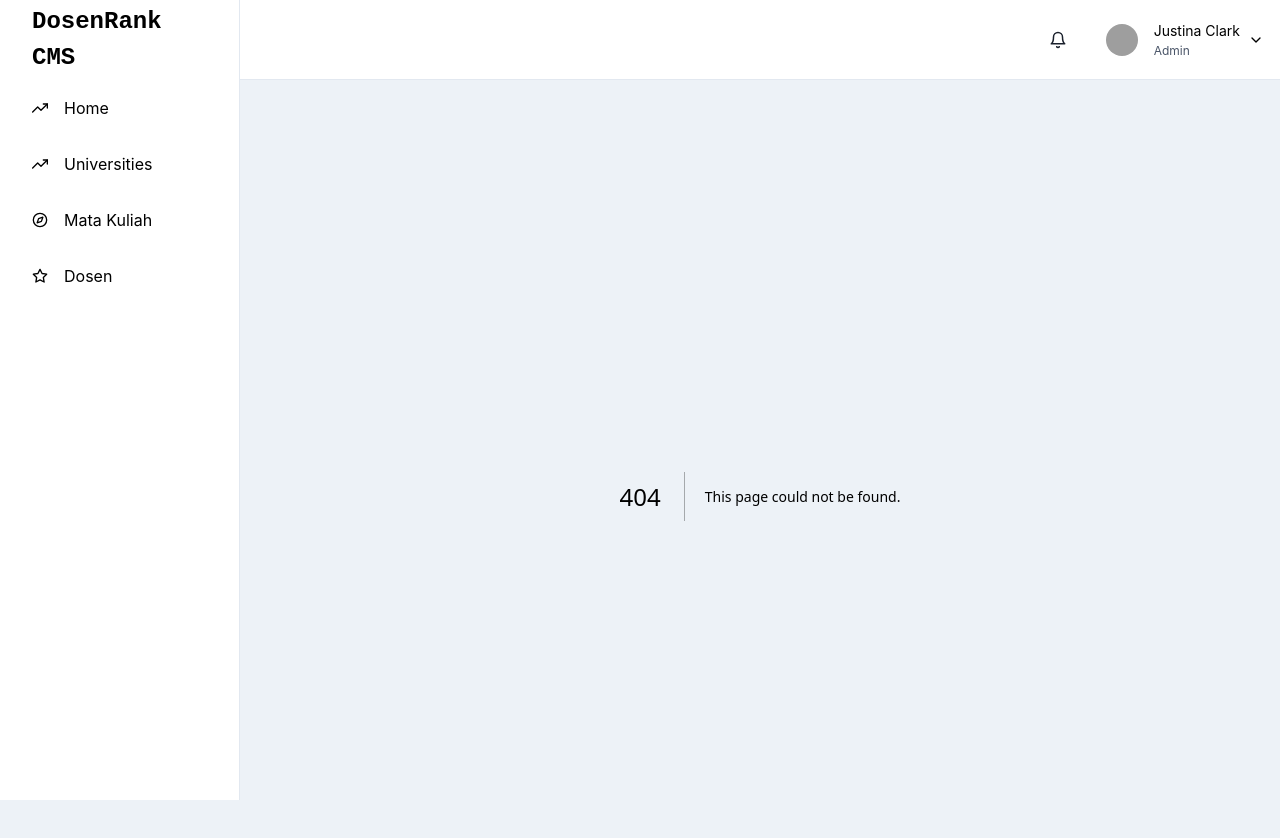
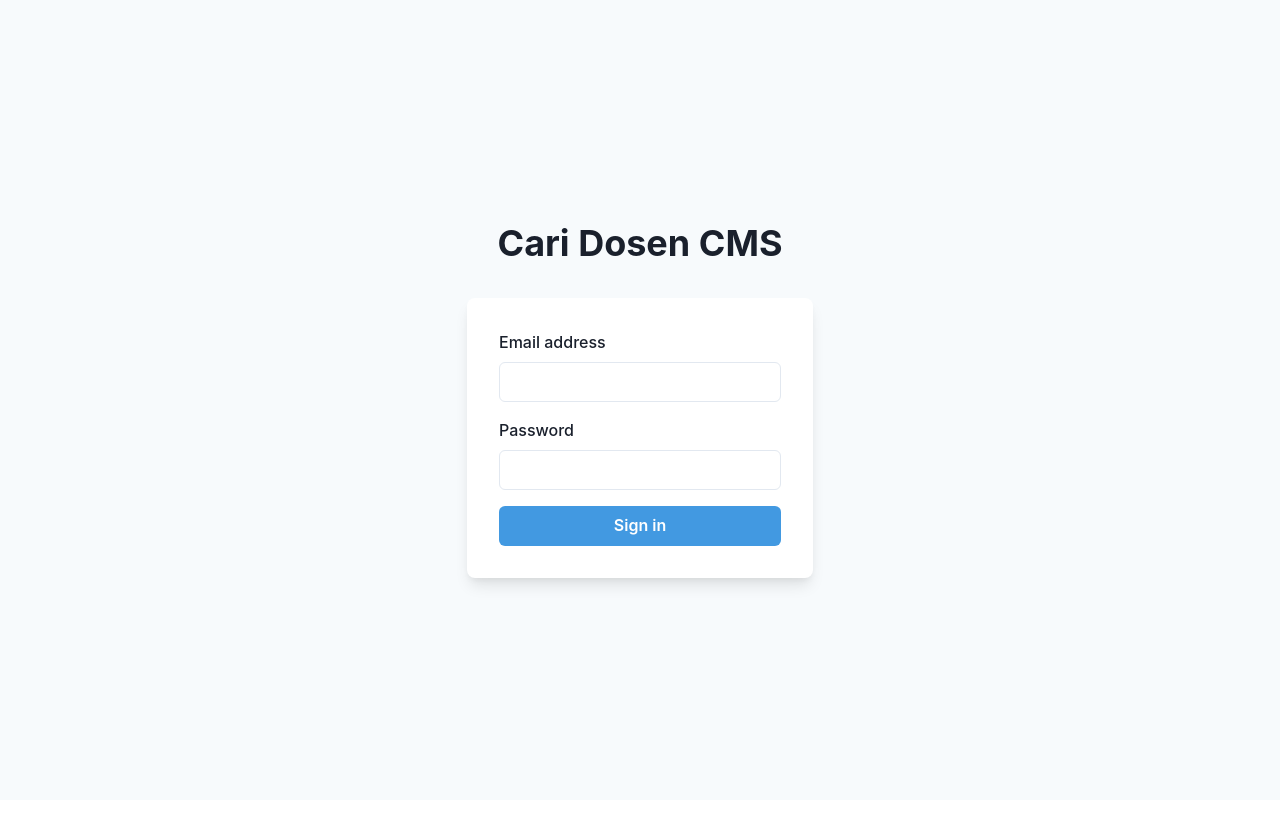
Before and after one commit to IloveNooodles/DosenRank_CMS, a Next.js app: page /login in a window 1280 px wide. Before the commit this address had no page. Shown: the top 838 px of the page. After the commit the page ends 800 px from the top, so only its background shows below. Built offline with nearby package versions, Linux system fonts and the light colour scheme; grey boxes are pictures that could not be loaded.

Commit message:
feat: add login page

```diff
--- a/src/pages/_app.tsx
+++ b/src/pages/_app.tsx
@@ -1,13 +1,20 @@
 import type { AppProps } from "next/app";
 import { ChakraProvider } from "@chakra-ui/react";
 import SidebarWithHeader from "@/components/SidebarWithNav";
+import { useRouter } from "next/router";
 
 export default function App({ Component, pageProps }: AppProps) {
+    const router = useRouter();
+    const currentPath = router.pathname;
+
     return (
         <ChakraProvider>
+            {currentPath === "/login" ? (
+                <Component {...pageProps} />
+            ) : (
             <SidebarWithHeader>
                 <Component {...pageProps} />
-            </SidebarWithHeader>
+            </SidebarWithHeader>)}
         </ChakraProvider>
     );
 }
--- /dev/null
+++ b/src/pages/login.tsx
@@ -0,0 +1,59 @@
+import {
+  Flex,
+  Box,
+  FormControl,
+  FormLabel,
+  Input,
+  Checkbox,
+  Stack,
+  Link,
+  Button,
+  Heading,
+  useColorModeValue,
+} from '@chakra-ui/react';
+
+type Props = {}
+
+const Login = (props: Props) => {
+  return (
+    <Flex
+      minH={'100vh'}
+      align={'center'}
+      justify={'center'}
+      bg={useColorModeValue('gray.50', 'gray.800')}>
+      <Stack spacing={8} mx={'auto'} maxW={'lg'} py={12} px={6}>
+        <Stack align={'center'}>
+          <Heading fontSize={'4xl'}>Cari Dosen CMS</Heading>
+        </Stack>
+        <Box
+          rounded={'lg'}
+          bg={useColorModeValue('white', 'gray.700')}
+          boxShadow={'lg'}
+          p={8}>
+          <Stack spacing={4}>
+            <FormControl id="email">
+              <FormLabel>Email address</FormLabel>
+              <Input type="email" />
+            </FormControl>
+            <FormControl id="password">
+              <FormLabel>Password</FormLabel>
+              <Input type="password" />
+            </FormControl>
+            <Stack spacing={10}>
+              <Button
+                bg={'blue.400'}
+                color={'white'}
+                _hover={{
+                  bg: 'blue.500',
+                }}>
+                Sign in
+              </Button>
+            </Stack>
+          </Stack>
+        </Box>
+      </Stack>
+    </Flex>
+  );
+}
+
+export default Login
```
